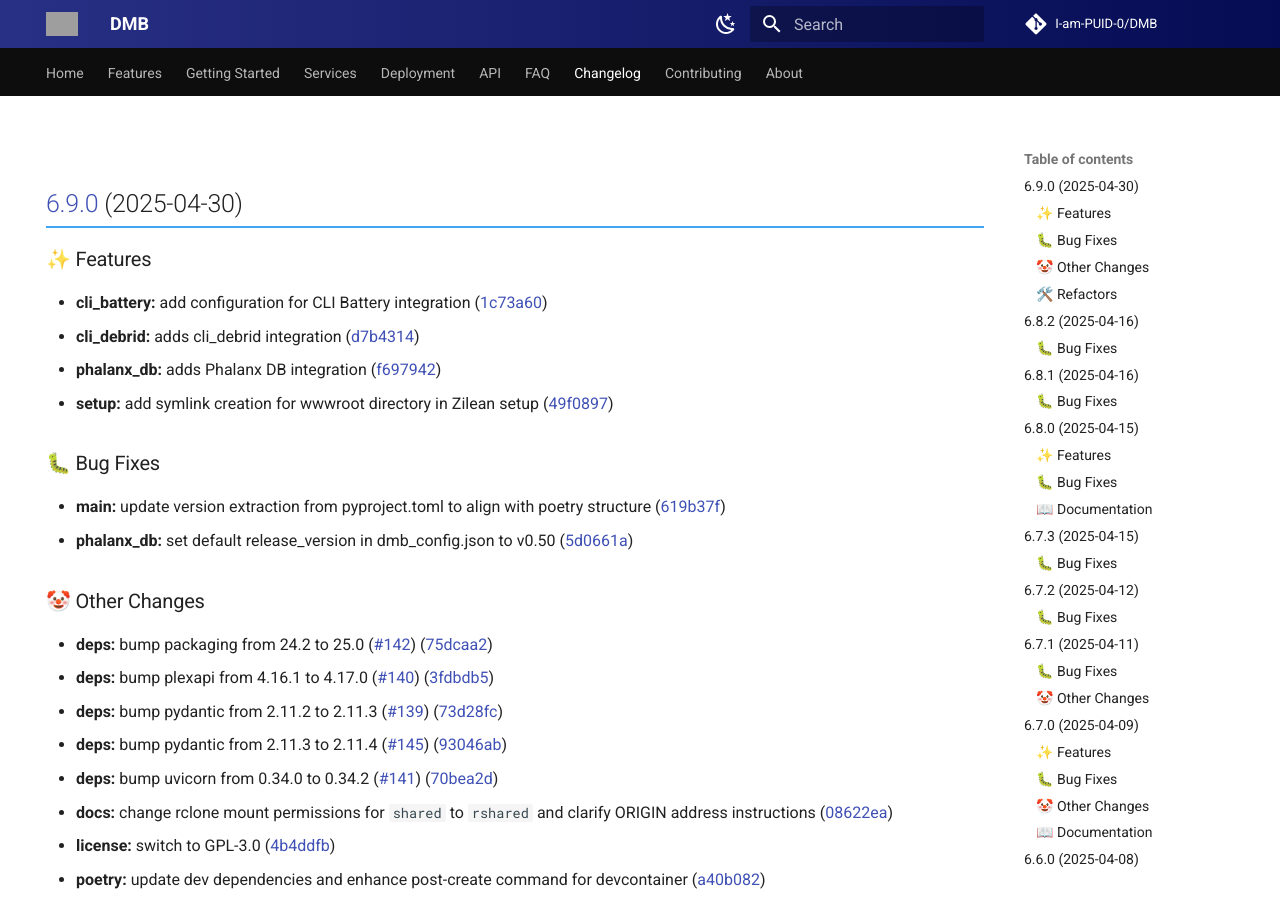
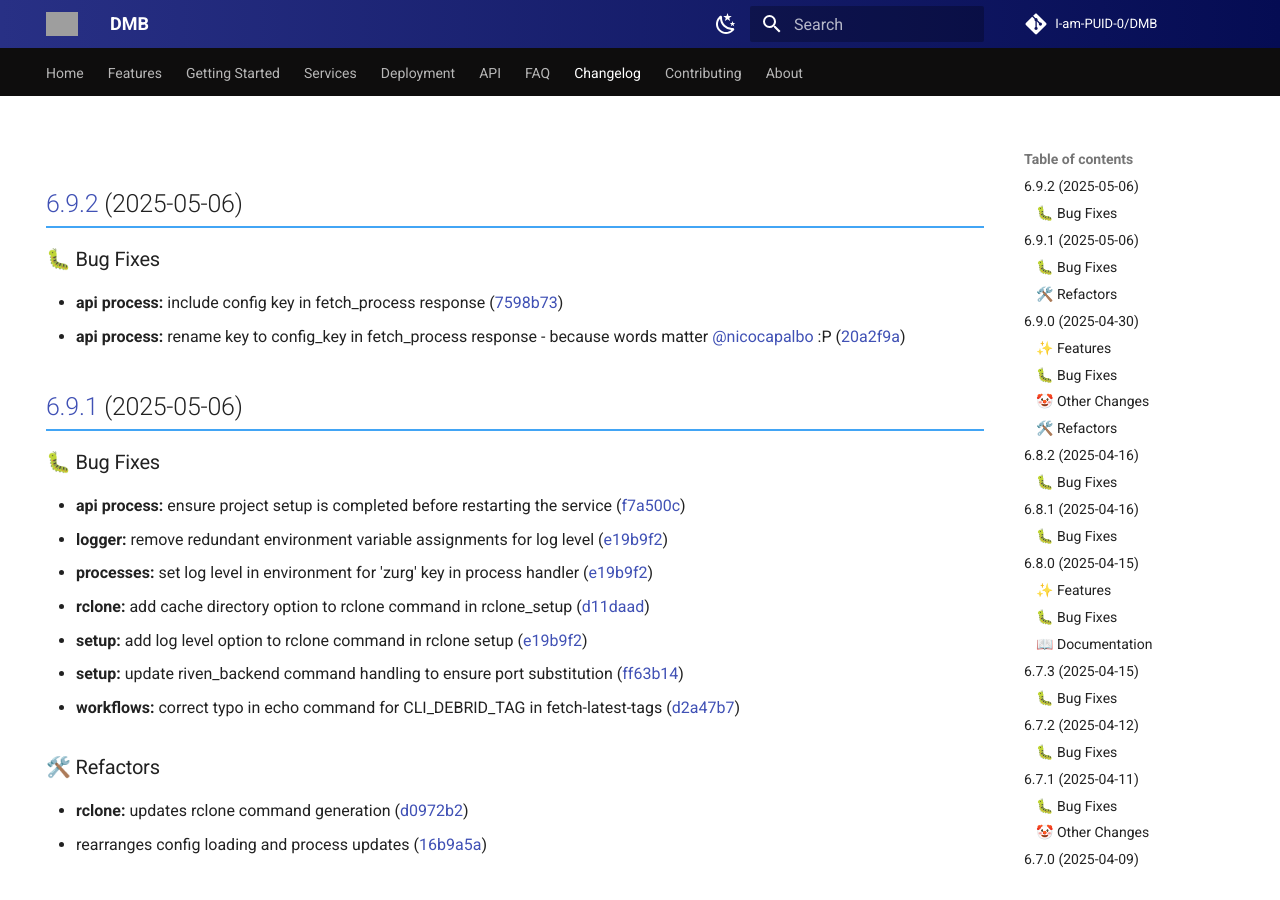
Before and after one commit to I-am-PUID-0/DMB_Docs, an MkDocs documentation site: the page built from docs/changelog.md, in a window 1280 px wide and 900 px high. Built offline with MkDocs 1.6.1 and Material for MkDocs 9.7.7, drawn with Linux system fonts in a browser that asks for light colours; comment, search, counter and statistics services are not loaded; grey boxes are pictures that could not be loaded.

Commit message:
Update Changelog

```diff
--- a/docs/changelog.md
+++ b/docs/changelog.md
@@ -4,6 +4,33 @@ hide:
 ---
 
 # Changelog
+
+## [6.9.2](https://github.com/I-am-PUID-0/DMB/compare/6.9.1...6.9.2) (2025-05-06)
+
+
+### 🐛 Bug Fixes
+
+* **api process:** include config key in fetch_process response ([7598b73](https://github.com/I-am-PUID-0/DMB/commit/7598b733957cb277d828f0b8e4168965177a7b58))
+* **api process:** rename key to config_key in fetch_process response - because words matter [@nicocapalbo](https://github.com/nicocapalbo) :P ([20a2f9a](https://github.com/I-am-PUID-0/DMB/commit/20a2f9acc2bb89b9d6bc8436d9b7dbf48b9063a4))
+
+## [6.9.1](https://github.com/I-am-PUID-0/DMB/compare/6.9.0...6.9.1) (2025-05-06)
+
+
+### 🐛 Bug Fixes
+
+* **api process:** ensure project setup is completed before restarting the service ([f7a500c](https://github.com/I-am-PUID-0/DMB/commit/f7a500c933ebce462784ae17d25d2d6b732dce7c))
+* **logger:** remove redundant environment variable assignments for log level ([e19b9f2](https://github.com/I-am-PUID-0/DMB/commit/e19b9f2a9f7b377e0975442696716a9b7399546a))
+* **processes:** set log level in environment for 'zurg' key in process handler ([e19b9f2](https://github.com/I-am-PUID-0/DMB/commit/e19b9f2a9f7b377e0975442696716a9b7399546a))
+* **rclone:** add cache directory option to rclone command in rclone_setup ([d11daad](https://github.com/I-am-PUID-0/DMB/commit/d11daad96ca7d91169aa55226a4122e7fbeb3d8b))
+* **setup:** add log level option to rclone command in rclone setup ([e19b9f2](https://github.com/I-am-PUID-0/DMB/commit/e19b9f2a9f7b377e0975442696716a9b7399546a))
+* **setup:** update riven_backend command handling to ensure port substitution ([ff63b14](https://github.com/I-am-PUID-0/DMB/commit/ff63b14b2cb1b555e270cfb18e316754320480bb))
+* **workflows:** correct typo in echo command for CLI_DEBRID_TAG in fetch-latest-tags ([d2a47b7](https://github.com/I-am-PUID-0/DMB/commit/d2a47b7cd33bb16d187e90352e7d8ad9a9ad926d))
+
+
+### 🛠️ Refactors
+
+* **rclone:** updates rclone command generation ([d0972b2](https://github.com/I-am-PUID-0/DMB/commit/d0972b234d3f235138fa9fb37b5348b8e2191957))
+* rearranges config loading and process updates ([16b9a5a](https://github.com/I-am-PUID-0/DMB/commit/16b9a5ab7c13a38ee36cbbda31ebacdee37d391e))
 
 ## [6.9.0](https://github.com/I-am-PUID-0/DMB/compare/6.8.2...6.9.0) (2025-04-30)
 
```
